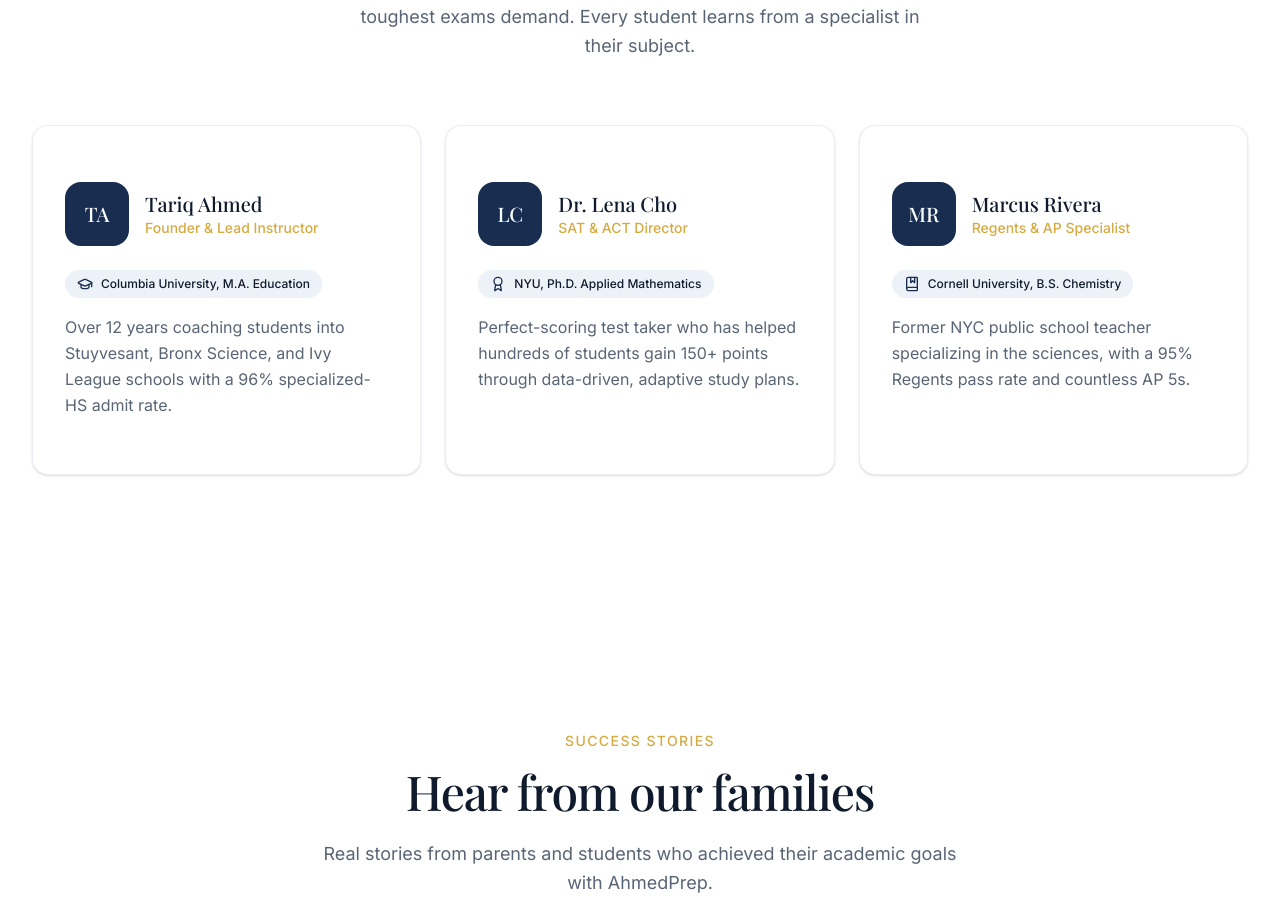
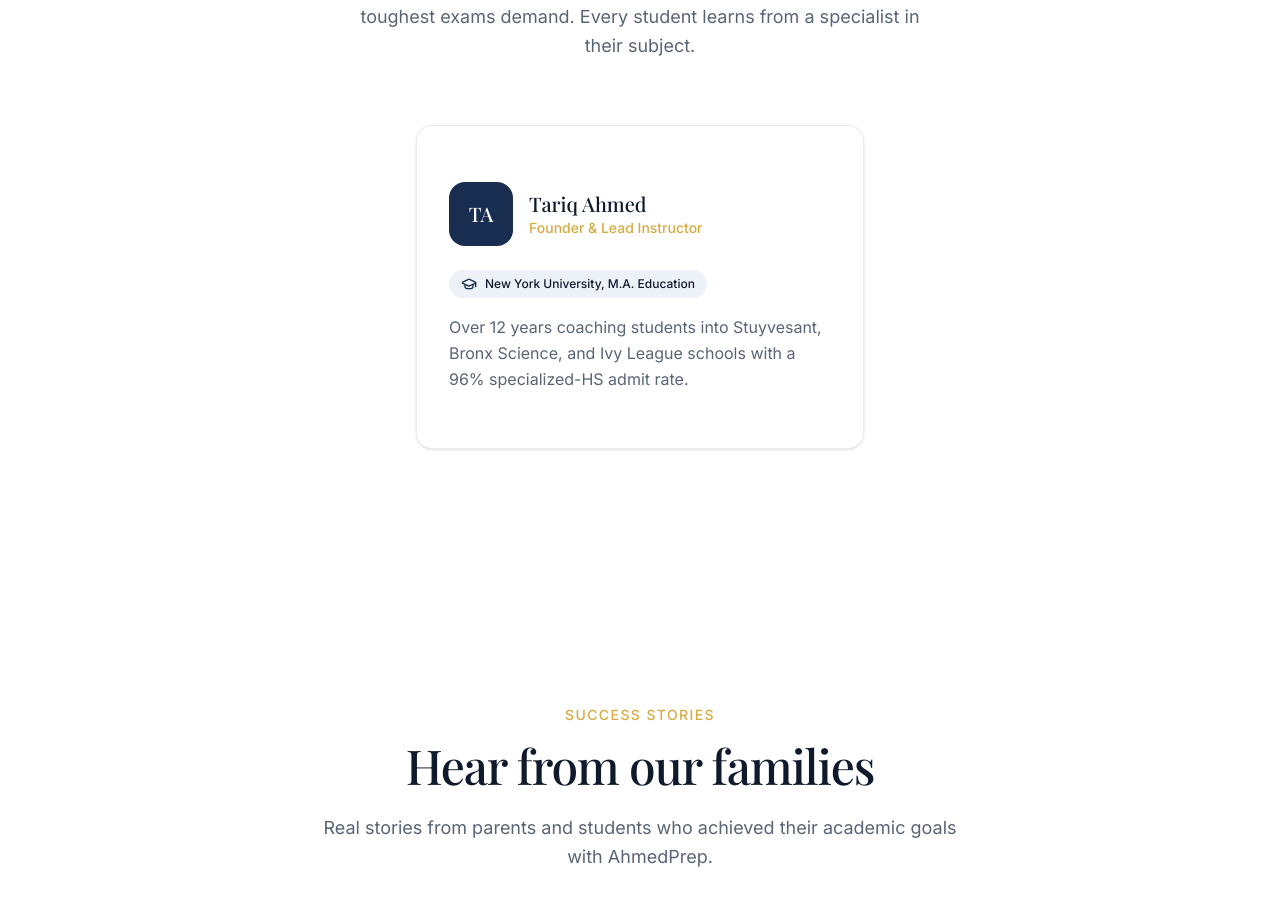
Before and after one commit to AhmedHalalFood/Ahmedprep, a Next.js app: page / in a window 1280 px wide. Shown: the part 3543-4465 px from the top of the page. Built offline with nearby package versions, Linux system fonts and the light colour scheme; a web font is replaced by a local one.

Commit message:
feat: update instructor credentials and layout changes
Updated instructor details and modified card layout for better presentation

Co-authored-by: AhmedHalalFood <272312147+AhmedHalalFood@users.noreply.github.com>

```diff
--- a/components/instructors.tsx
+++ b/components/instructors.tsx
@@ -1,30 +1,14 @@
 import { Card, CardContent } from "@/components/ui/card"
-import { GraduationCap, Award, BookMarked } from "lucide-react"
+import { GraduationCap } from "lucide-react"
 
 const instructors = [
   {
     initials: "TA",
     name: "Tariq Ahmed",
     role: "Founder & Lead Instructor",
-    credential: "Columbia University, M.A. Education",
+    credential: "New York University, M.A. Education",
     bio: "Over 12 years coaching students into Stuyvesant, Bronx Science, and Ivy League schools with a 96% specialized-HS admit rate.",
     icon: GraduationCap,
-  },
-  {
-    initials: "LC",
-    name: "Dr. Lena Cho",
-    role: "SAT & ACT Director",
-    credential: "NYU, Ph.D. Applied Mathematics",
-    bio: "Perfect-scoring test taker who has helped hundreds of students gain 150+ points through data-driven, adaptive study plans.",
-    icon: Award,
-  },
-  {
-    initials: "MR",
-    name: "Marcus Rivera",
-    role: "Regents & AP Specialist",
-    credential: "Cornell University, B.S. Chemistry",
-    bio: "Former NYC public school teacher specializing in the sciences, with a 95% Regents pass rate and countless AP 5s.",
-    icon: BookMarked,
   },
 ]
 
@@ -43,7 +27,7 @@ export function Instructors() {
           </p>
         </div>
 
-        <div className="mt-16 grid md:grid-cols-3 gap-6">
+        <div className="mt-16 max-w-md mx-auto">
           {instructors.map((person, index) => (
             <Card
               key={index}
```
